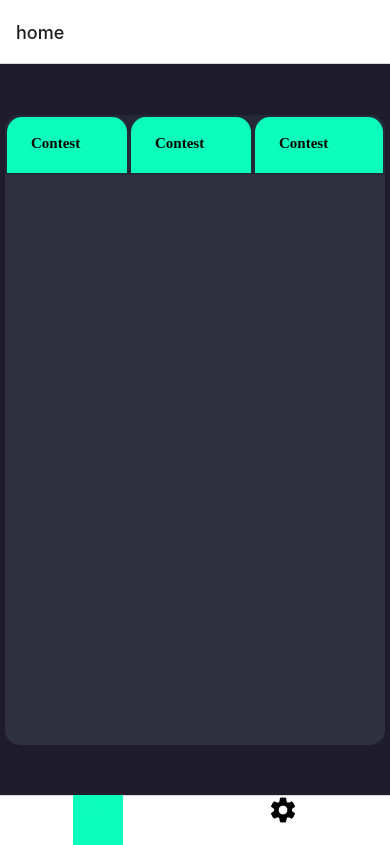
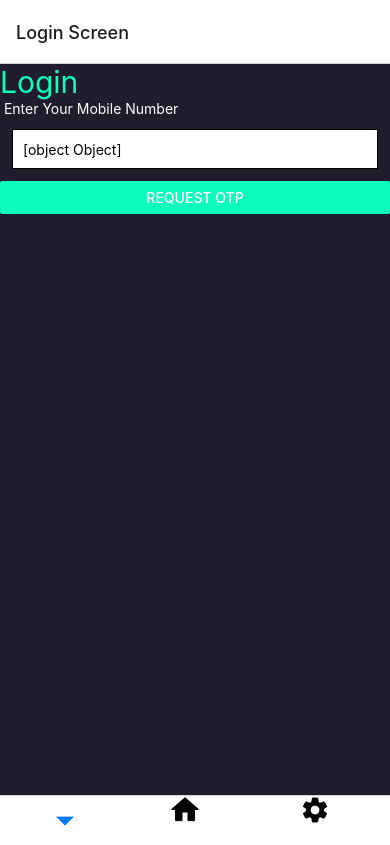
Before and after one commit to Digvijay61998/Stock11-in-React-native, a React Native app: screen /Tabs in a window 390 px wide. Built offline with nearby package versions, Linux system fonts and the light colour scheme.

Commit message:
Authentication setup done

```diff
--- a/App.js
+++ b/App.js
@@ -2,21 +2,23 @@ import React, {useEffect} from 'react';
 import { CryptoDetail, Transaction } from "./screens";
 import { createStackNavigator } from "@react-navigation/stack";
 import { NavigationContainer } from '@react-navigation/native';
-import SplashScreen from "react-native-splash-screen"
+import SplashScreen from 'react-native-splash-screen'
 import Tabs from "./navigation/tabs";
 import Contest from './components/Contest';
 import MyBasket from './components/MyBasket';
 import MyContest from './components/MyContest';
+import OtpVerification from './screens/OtpVerification';
+import CompleteProfile from './screens/CompleteProfile';
 
 const Stack = createStackNavigator();
 
 const App = () => {
 
-//  useEffect(() =>{
-//   setTimeout(() => {
-//     SplashScreen.hide();
-// }, 1000);
-//  },[]);
+ useEffect(() =>{
+  setTimeout(() => {
+    SplashScreen.hide();
+}, 1000);
+ },[]);
 
   return (
     <NavigationContainer>
@@ -28,14 +30,14 @@ const App = () => {
         initialRouteName={'Home'}
       >
         <Stack.Screen
-          name="Home"
+          name="Tabs"
           component={Tabs}
 
         />
-         <Stack.Screen
+         {/* <Stack.Screen
           name="CryptoDetail"
           component={CryptoDetail}
-        />
+        /> */}
         <Stack.Screen
           name="Transaction"
           component={Transaction}
@@ -48,6 +50,20 @@ const App = () => {
           name="MyBasket"
           component={MyBasket}
         />
+        <Stack.Screen
+        name="OtpVerification"
+         component={OtpVerification}
+         screenOptions={{
+          headerShown: true
+        }} />
+
+        <Stack.Screen
+        name="CompleteProfile"
+         component={CompleteProfile}
+         screenOptions={{
+          headerShown: true
+        }} />
+
                <Stack.Screen
           name="MyContest"
           component={MyContest}
--- /dev/null
+++ b/components/config/AppColours.js
@@ -0,0 +1,6 @@
+export default {
+    black: '#000',
+    white: '#fff',
+    darkG: '#071e22',
+    // lightG: '#1d7874',
+}
--- /dev/null
+++ b/components/context/userContext.js
@@ -0,0 +1,6 @@
+
+import React from 'react';
+
+var User = React.createContext();
+
+export default User;
--- a/navigation/tabs.js
+++ b/navigation/tabs.js
@@ -10,28 +10,50 @@ import { createBottomTabNavigator, BottomTabBar } from "@react-navigation/bottom
 
 import { Home, Transaction } from "../screens"
 import { COLORS, FONTS, icons } from "../constants"
+import LoginScreen from "../screens/LoginScreen";
+import OtpVerification from "../screens/OtpVerification";
+import CompleteProfile from "../screens/CompleteProfile";
 
 
 const Tab = createBottomTabNavigator()
 const Tabs = () => {
     return (
         <Tab.Navigator
+
             tabBarOptions={{
                 showLabel: false,
                 style: {
-                    position: "absolute",
+                    position: "relative",
+                    alignItem:"center",
+                    justifyContent:"center",
                     botton: 100,
-                    left: 20,
+                    left: 50,
                     right: 20,
                     elevetion: 0,
-                    backgroundColor: "#fffff",
+                    backgroundColor: "#252837",
                     borderRadius:50,
                     height: 90,
                 }
             }}
         >
+
+         <Tab.Screen
+         name="Login"
+          component={LoginScreen}
+          options={{title: 'Login Screen'}}/>
+
+        {/* <Tab.Screen
+                name="OtpVerification"
+                component={OtpVerification}
+                options={{title: 'Phone Verfication'}}/>
+
+        <Tab.Screen
+                name="CompleteProfile"
+                component={CompleteProfile}
+                // options={{title: 'Complete Profile'}}/> */}
+
             <Tab.Screen
-                name="home"
+                name="Home"
                 component={Home}
                 options={{
                     tabBarIcon: ({ focused }) => (
--- /dev/null
+++ b/screens/CompleteProfile.js
@@ -0,0 +1,71 @@
+import React, { useContext } from 'react';
+import { StyleSheet, View, TextInput, Text, Button, Alert } from 'react-native';
+import OTPInputView from '@twotalltotems/react-native-otp-input'
+
+import { COLORS, FONTS, icons, SIZES } from "../constants"
+import { SafeAreaView } from "react-native-safe-area-context";
+
+
+
+
+
+
+function CompleteProfile({navigation}) {
+
+
+return (
+        <SafeAreaView style={styles.container}>
+            <View>
+         <TextInput
+       style={styles.input}
+       value={Text}
+       placeholder="Full Name"
+       keyboardType="default"
+      />
+      <TextInput
+       style={styles.input}
+       value={Text}
+       placeholder="Email"
+       keyboardType="email-address"
+      />
+
+       <TextInput
+       style={styles.input}
+       value={Text}
+       placeholder="+91 xxx xxx xxx"
+       keyboardType="numeric"
+      />
+
+<Button style={{ borderRadius:20}}
+                    title="Save"
+                    color="#0BFEBC"
+                    onPress={() =>
+                        navigation.navigate('Home')
+                      }/>
+
+        </View>
+
+        </SafeAreaView>
+
+
+    );
+}
+
+const styles = StyleSheet.create({
+    container:{
+        flex:1,
+        backgroundColor: "#1F1D2B",
+    },
+
+
+    input: {
+        height: 40,
+        margin: 12,
+        borderWidth: 1,
+        padding: 10,
+        color:"black",
+        backgroundColor:"white"
+      },
+
+})
+export default CompleteProfile;
--- /dev/null
+++ b/screens/LoginScreen.js
@@ -0,0 +1,69 @@
+import React, { useContext } from 'react';
+import { StyleSheet, View, TextInput, Text, Button, Alert } from 'react-native';
+
+import { COLORS, FONTS, icons, SIZES } from "../constants"
+import { number } from 'yup/lib/locale';
+
+
+
+
+
+
+function LoginScreen({navigation}) {
+
+return (
+
+
+        <View testID = 'TID8' style={styles.container}>
+              <Text style={{fontSize:SIZES.h1, color:COLORS.ActiveButton}}>Login</Text>
+              <Text style={{color:"white"}}> Enter Your Mobile Number</Text>
+              <TextInput
+                style={styles.input}
+                value={number}
+                placeholder="Enter Number"
+                keyboardType="numeric"
+                autoComplete="cc-number"
+                maxLength={10}
+                />
+                <Button style={{ borderRadius:20}}
+                    title="Request OTP"
+                    color="#0BFEBC"
+                    onChangeText={(val)=>setNumber(val)}
+                    onPress={() =>
+                        navigation.navigate('OtpVerification')
+                      }
+
+/>
+
+        </View>
+    );
+}
+
+const styles = StyleSheet.create({
+    container:{
+        flex:1,
+        backgroundColor: "#1F1D2B",
+    },
+
+    textInputContainer:{
+        position: "relative",
+        width: 350,
+        height: 140
+    },
+    input: {
+        height: 40,
+        margin: 12,
+        borderWidth: 1,
+        padding: 10,
+        color:"black",
+        backgroundColor:"white"
+      },
+      fixToText: {
+          flex:1,
+
+        backgroundColor: "red",
+        width: '50%',
+        borderRadius: 20
+      },
+})
+export default LoginScreen;
--- /dev/null
+++ b/screens/OtpVerification.js
@@ -0,0 +1,78 @@
+import React, { useState } from "react";
+import { StyleSheet, View, TextInput, Text, Button, Alert } from 'react-native';
+import { COLORS, FONTS, icons, SIZES } from "../constants"
+import {
+    CodeField,
+    Cursor,
+    useBlurOnFulfill,
+    useClearByFocusCell,
+  } from 'react-native-confirmation-code-field';
+import { SafeAreaView } from "react-native-safe-area-context";
+
+  const CELL_COUNT = 4;
+
+    function OtpVerification({navigation}) {
+        const [value, setValue] = useState('');
+    const ref = useBlurOnFulfill({value, cellCount: CELL_COUNT});
+    const [props, getCellOnLayoutHandler] = useClearByFocusCell({
+        value,
+        setValue,
+    });
+return (
+
+<SafeAreaView style={styles.root}>
+      <Text style={{fontSize:SIZES.h1, color:COLORS.ActiveButton}}>OTP Verfication</Text>
+      <Text style={{fontSize:SIZES.h3, color:"white"}}>We have send a verification code to your mobile number +91</Text>
+      <CodeField
+        ref={ref}
+        {...props}
+        // Use `caretHidden={false}` when users can't paste a text value, because context menu doesn't appear
+        value={value}
+        onChangeText={setValue}
+        cellCount={CELL_COUNT}
+        rootStyle={styles.codeFieldRoot}
+        keyboardType="number-pad"
+        textContentType="oneTimeCode"
+        renderCell={({index, symbol, isFocused}) => (
+          <Text
+            key={index}
+            style={[styles.cell, isFocused && styles.focusCell]}
+            onLayout={getCellOnLayoutHandler(index)}>
+            {symbol || (isFocused ? <Cursor /> : null)}
+          </Text>
+        )}
+      />
+      <Text style={{fontSize:SIZES.h3, color:"white"}}>I didn't receive code.<Text style={{color:COLORS.ActiveButton}}>Resend Code</Text></Text>
+      <Button style={{ borderRadius:20}}
+                    title="Submit"
+                    color="#0BFEBC"
+                    onPress={() =>
+                        navigation.navigate('CompleteProfile')
+                      }
+
+/>
+    </SafeAreaView>
+
+
+    );
+}
+
+const styles = StyleSheet.create({
+    root: {flex: 1, padding: 20, backgroundColor:"#1F1D2B"},
+    title: {textAlign: 'center', fontSize: 30},
+    codeFieldRoot: {marginTop: 20},
+    cell: {
+      width: 55,
+      height: 60,
+      lineHeight: 38,
+      fontSize: 24,
+      borderWidth: 2,
+      borderColor: '#00000030',
+      textAlign: 'center',
+      color:COLORS.ActiveButton
+    },
+    focusCell: {
+      borderColor: '#000',
+    },
+  });
+export default OtpVerification;
```
Also changed, not shown: package.json (+7 -1 lines), 3 other files (tests, documents, lock files or other folders).
